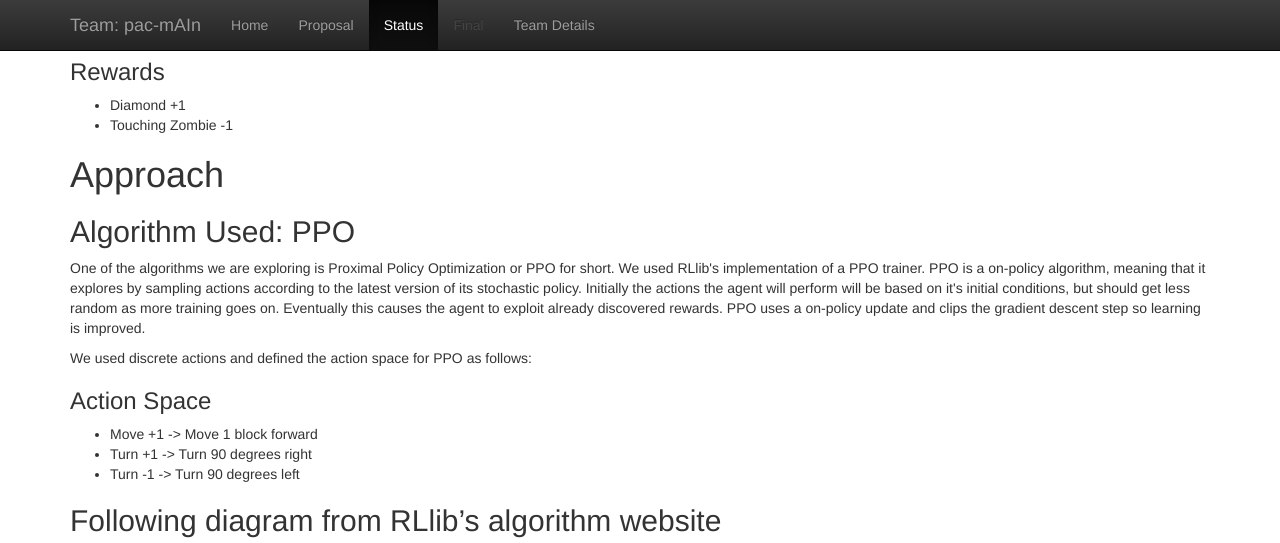
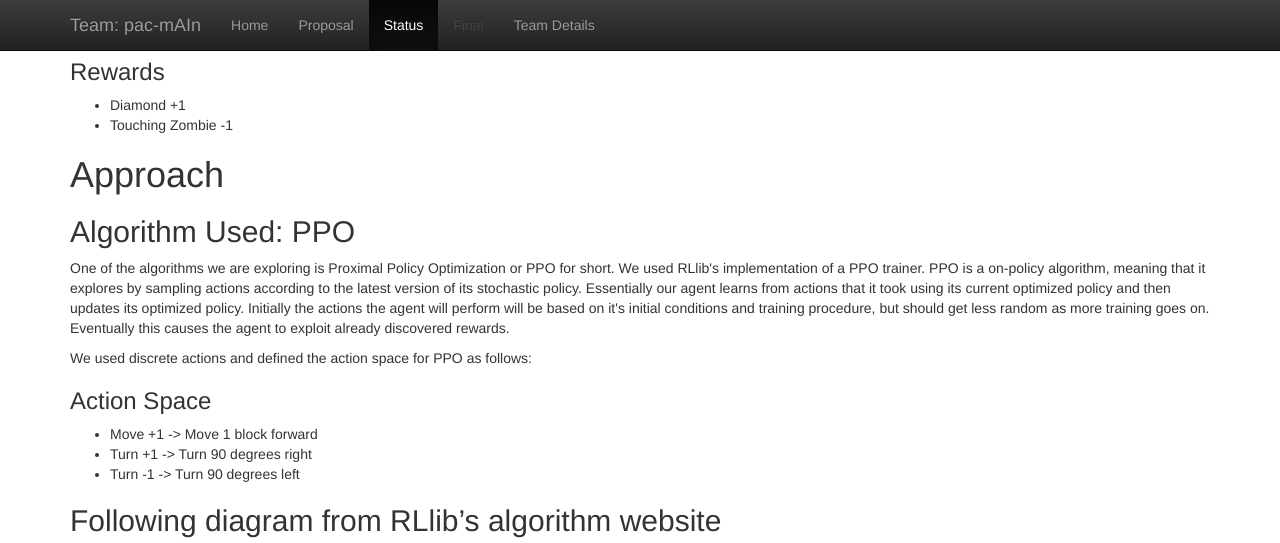
Before and after one commit to armaansd/pac-mAIn, a Jekyll site: the page built from docs/status.md, in a window 1280 px wide and 900 px high, scrolled down 1100 px, cut to the strip 0-543 px from the top of the window. Built offline with Jekyll 4.4.1, drawn with Linux system fonts in a browser that asks for light colours.

Commit message:
Update status.md

```diff
--- a/docs/status.md
+++ b/docs/status.md
@@ -25,7 +25,7 @@
 ## Algorithm Used: PPO
 <p>
 One of the algorithms we are exploring is Proximal Policy Optimization or PPO for short. We used RLlib's implementation of a PPO trainer.
-PPO is a on-policy algorithm, meaning that it explores by sampling actions according to the latest version of its stochastic policy. Initially the actions the agent will perform will be based on it's initial conditions, but should get less random as more training goes on. Eventually this causes the agent to exploit already discovered rewards. PPO uses a on-policy update and clips the gradient descent step so learning is improved.
+PPO is a on-policy algorithm, meaning that it explores by sampling actions according to the latest version of its stochastic policy. Essentially our agent learns from actions that it took using its current optimized policy and then updates its optimized policy. Initially the actions the agent will perform will be based on it's initial conditions and training procedure, but should get less random as more training goes on. Eventually this causes the agent to exploit already discovered rewards.
 </p>
 
 We used discrete actions and defined the action space for PPO as follows:
```
